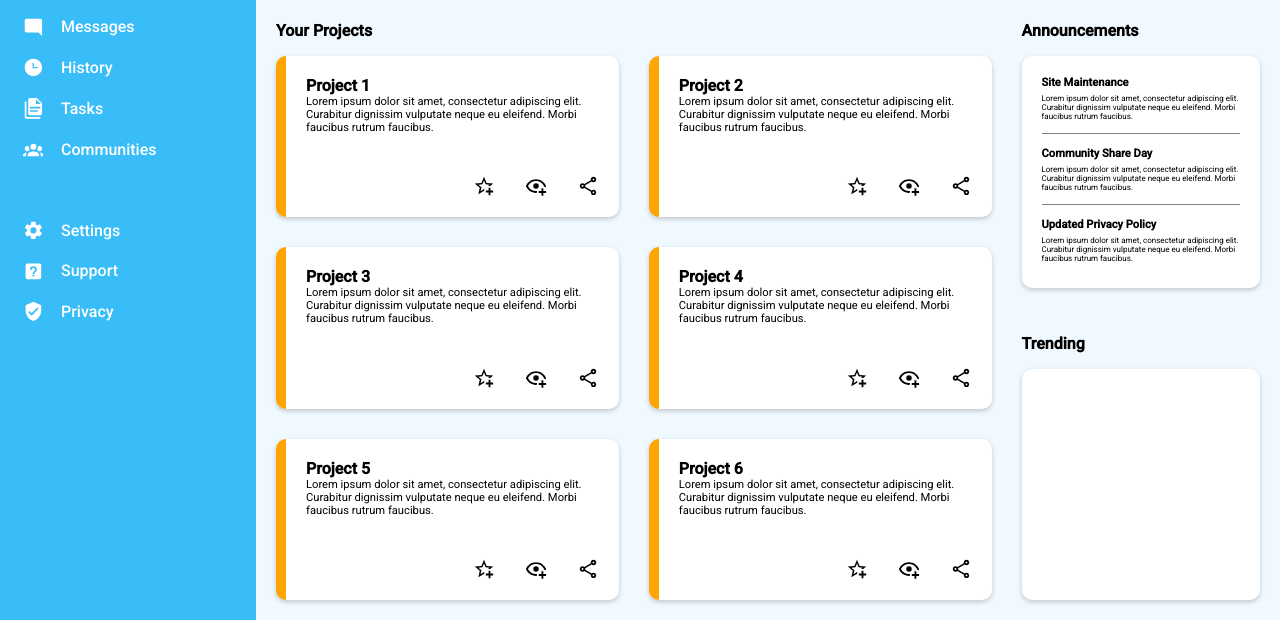
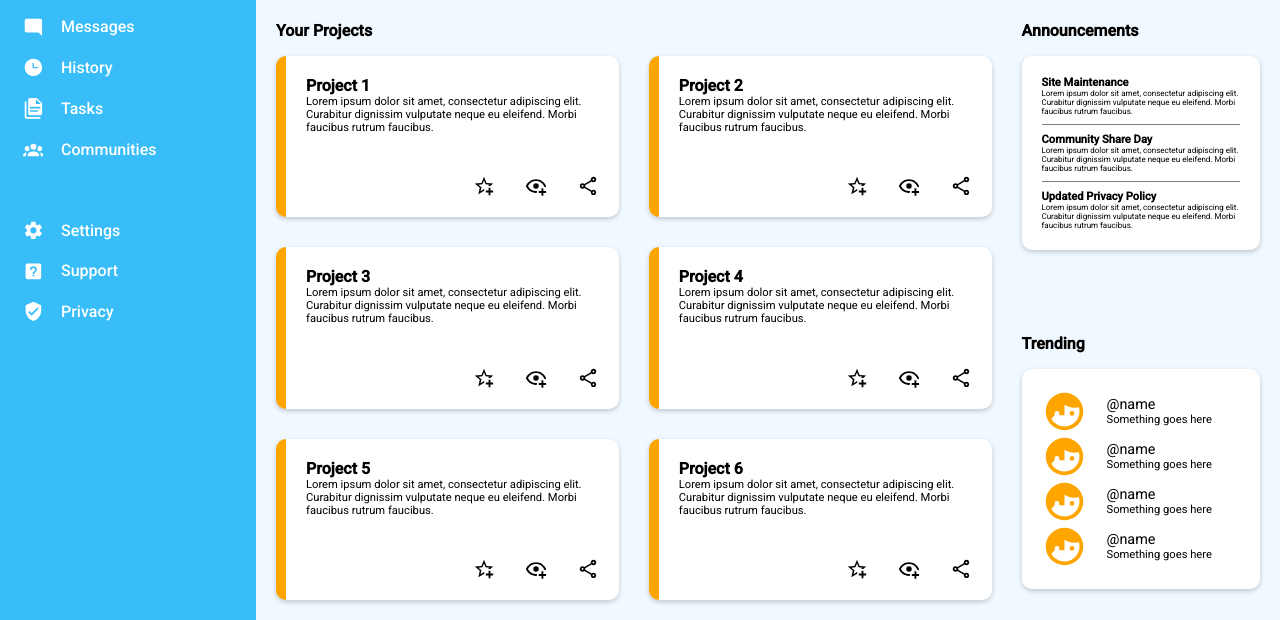
Before and after one commit to Kesslerjx/admin-dashboard, a plain HTML site: page index.html in a window 1280 px wide. Shown: the part 180-800 px from the top of the page. Drawn offline with Linux system fonts and the light colour scheme.

Commit message:
Finish trending section

```diff
--- a/index.html
+++ b/index.html
@@ -238,7 +238,6 @@
                 <div class="sidebar-div">
                     <p class="section-title">Announcements</p>
                     <div>
-
                         <p class="announcement-title">Site Maintenance</p>
                         <p class="announcement-text">Lorem ipsum dolor sit amet, consectetur adipiscing elit. Curabitur dignissim vulputate neque eu eleifend. Morbi faucibus rutrum faucibus.</p>
                         <hr>
@@ -252,7 +251,42 @@
                 <div class="sidebar-div">
                     <p class="section-title">Trending</p>
                     <div>
-
+                        <div class="user-div">
+                            <svg style="width:45px;color:orange;" viewBox="0 0 24 24">
+                                <path fill="currentColor" d="M12,2A10,10 0 0,0 2,12A10,10 0 0,0 12,22A10,10 0 0,0 22,12A10,10 0 0,0 12,2M12,8.39C13.57,9.4 15.42,10 17.42,10C18.2,10 18.95,9.91 19.67,9.74C19.88,10.45 20,11.21 20,12C20,16.41 16.41,20 12,20C9,20 6.39,18.34 5,15.89L6.75,14V13A1.25,1.25 0 0,1 8,11.75A1.25,1.25 0 0,1 9.25,13V14H12M16,11.75A1.25,1.25 0 0,0 14.75,13A1.25,1.25 0 0,0 16,14.25A1.25,1.25 0 0,0 17.25,13A1.25,1.25 0 0,0 16,11.75Z" />
+                            </svg>
+                            <div>
+                                <p>@name</p>
+                                <p>Something goes here</p>
+                            </div>
+                        </div>
+                        <div class="user-div">
+                            <svg style="width:45px;color:orange;" viewBox="0 0 24 24">
+                                <path fill="currentColor" d="M12,2A10,10 0 0,0 2,12A10,10 0 0,0 12,22A10,10 0 0,0 22,12A10,10 0 0,0 12,2M12,8.39C13.57,9.4 15.42,10 17.42,10C18.2,10 18.95,9.91 19.67,9.74C19.88,10.45 20,11.21 20,12C20,16.41 16.41,20 12,20C9,20 6.39,18.34 5,15.89L6.75,14V13A1.25,1.25 0 0,1 8,11.75A1.25,1.25 0 0,1 9.25,13V14H12M16,11.75A1.25,1.25 0 0,0 14.75,13A1.25,1.25 0 0,0 16,14.25A1.25,1.25 0 0,0 17.25,13A1.25,1.25 0 0,0 16,11.75Z" />
+                            </svg>
+                            <div>
+                                <p>@name</p>
+                                <p>Something goes here</p>
+                            </div>
+                        </div>
+                        <div class="user-div">
+                            <svg style="width:45px;color:orange;" viewBox="0 0 24 24">
+                                <path fill="currentColor" d="M12,2A10,10 0 0,0 2,12A10,10 0 0,0 12,22A10,10 0 0,0 22,12A10,10 0 0,0 12,2M12,8.39C13.57,9.4 15.42,10 17.42,10C18.2,10 18.95,9.91 19.67,9.74C19.88,10.45 20,11.21 20,12C20,16.41 16.41,20 12,20C9,20 6.39,18.34 5,15.89L6.75,14V13A1.25,1.25 0 0,1 8,11.75A1.25,1.25 0 0,1 9.25,13V14H12M16,11.75A1.25,1.25 0 0,0 14.75,13A1.25,1.25 0 0,0 16,14.25A1.25,1.25 0 0,0 17.25,13A1.25,1.25 0 0,0 16,11.75Z" />
+                            </svg>
+                            <div>
+                                <p>@name</p>
+                                <p>Something goes here</p>
+                            </div>
+                        </div>
+                        <div class="user-div">
+                            <svg style="width:45px;color:orange;" viewBox="0 0 24 24">
+                                <path fill="currentColor" d="M12,2A10,10 0 0,0 2,12A10,10 0 0,0 12,22A10,10 0 0,0 22,12A10,10 0 0,0 12,2M12,8.39C13.57,9.4 15.42,10 17.42,10C18.2,10 18.95,9.91 19.67,9.74C19.88,10.45 20,11.21 20,12C20,16.41 16.41,20 12,20C9,20 6.39,18.34 5,15.89L6.75,14V13A1.25,1.25 0 0,1 8,11.75A1.25,1.25 0 0,1 9.25,13V14H12M16,11.75A1.25,1.25 0 0,0 14.75,13A1.25,1.25 0 0,0 16,14.25A1.25,1.25 0 0,0 17.25,13A1.25,1.25 0 0,0 16,11.75Z" />
+                            </svg>
+                            <div>
+                                <p>@name</p>
+                                <p>Something goes here</p>
+                            </div>
+                        </div>
                     </div>
                 </div>
             </div>
--- a/styles.css
+++ b/styles.css
@@ -173,17 +173,15 @@ main {
 }
 
 .sidebar-div > div {
-    height: 100%;
     padding: 20px;
     display: grid;
     grid-template-columns: 1fr;
 }
 
 .projects-container {
-    height: 100%;
     display: grid;
     grid-template-columns: repeat(2, 1fr);
-    grid-auto-rows: minmax(min-content, 1fr);
+    height: 100%;
     gap: 30px;
 }
 
@@ -247,4 +245,19 @@ main {
     font-size: 0.5rem;
 }
 
+.user-div {
+    display: flex;
+    gap: 20px;
+    justify-content: start;
+    align-items: center;
+}
+
+.user-div > div p {
+    font-size: 0.9rem;
+}
+
+.user-div > div p:nth-child(2) {
+    font-size: 0.7rem;
+}
+
 /* MAIN CSS */
```
